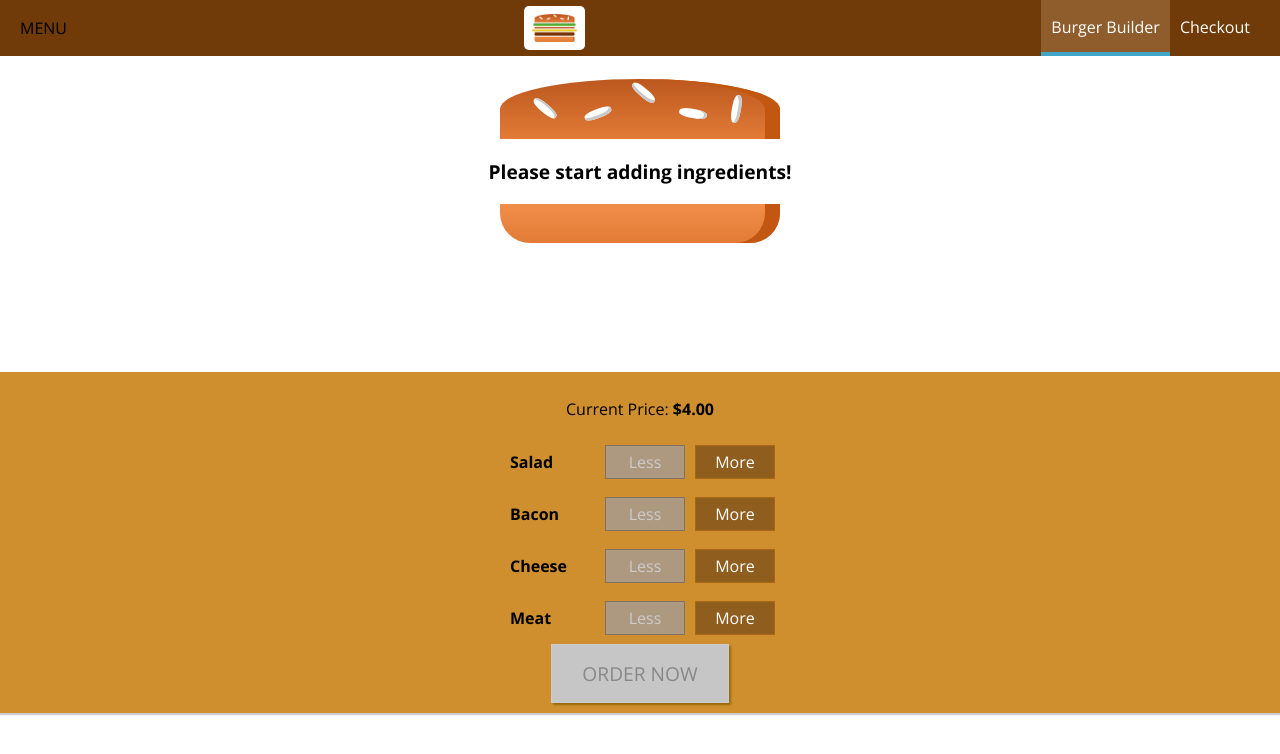
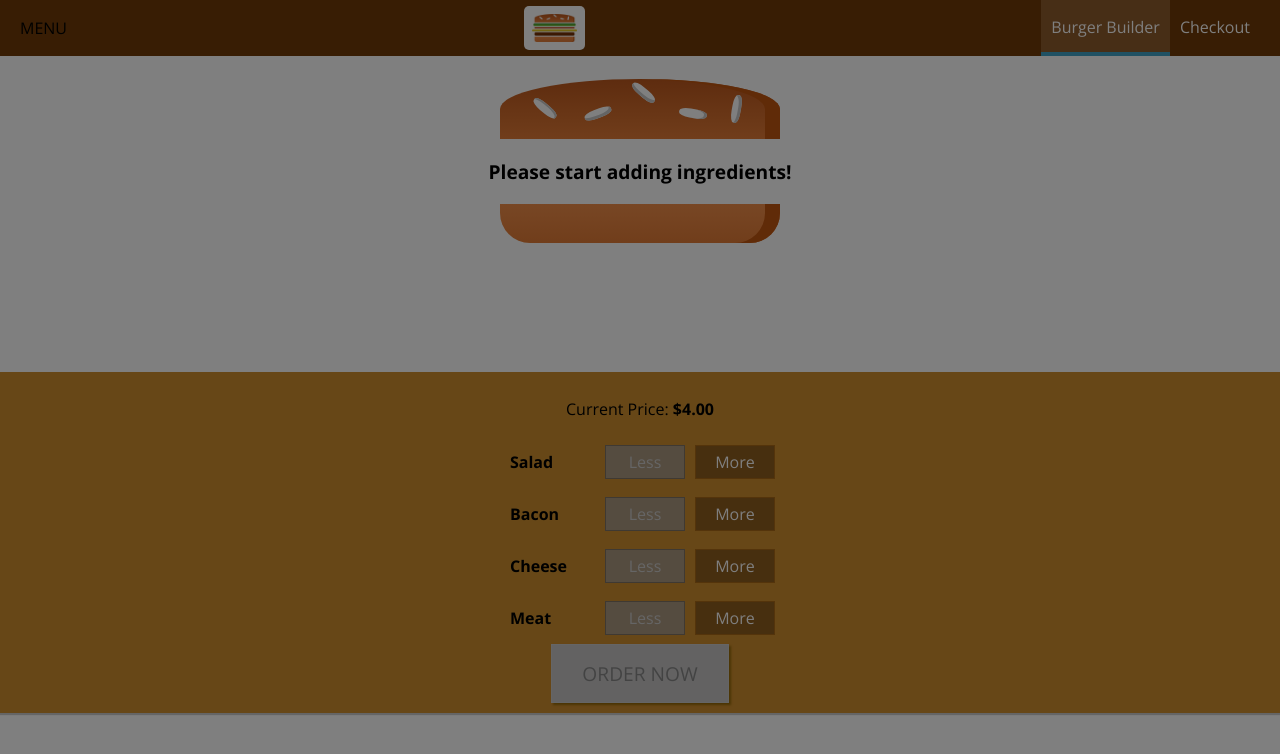
Before and after one commit to annetteong29/burger-builder-repo, a React (Create React App) app: page / in a window 1280 px wide. Shown: the top 754 px of the page. Built offline with nearby package versions, Linux system fonts and the light colour scheme.

Commit message:
Close side drawer

```diff
--- a/src/components/Layout/Layout.js
+++ b/src/components/Layout/Layout.js
@@ -1,18 +1,32 @@
-import React from 'react';
+import React, { Component} from 'react';
 import Aux from '../../hoc/Aux';
 import classes from './Layout.module.css';
 import Toolbar from '../Navigation/Toolbar/Toolbar';
 import SideDrawer from '../Navigation/SideDrawer/SideDrawer';
 
-const layout = ( props ) => (
+class Layout extends Component {
+    state = {
+        showSideDrawer: true
+    }
+
+    sideDrawerClosedHandler = () => {
+        this.setState({showSideDrawer: false});
+    }
+
+    render() {
+        return(
         <Aux>
             <Toolbar />
-        <SideDrawer />
+            <SideDrawer
+                closed={this.sideDrawerClosedHandler}
+                open={this.state.showSideDrawer}/>
             <main className={classes.Content}>
                 {/* output the component this layout wraps */}
-            {props.children}
+                {this.props.children}
             </main>
         </Aux>
-);
+        )
+    };
+};
 
-export default layout;
+export default Layout;
--- a/src/components/Navigation/NavigationItems/NavigationItems.module.css
+++ b/src/components/Navigation/NavigationItems/NavigationItems.module.css
@@ -5,7 +5,7 @@
     list-style: none;
     display: flex;
     flex-flow: column;
-    align-items: center;
+    align-items: left;
     height: 100%;
 }
 
--- a/src/components/Navigation/SideDrawer/SideDrawer.js
+++ b/src/components/Navigation/SideDrawer/SideDrawer.js
@@ -2,13 +2,22 @@
 import NavigationItems from '../NavigationItems/NavigationItems';
 import Logo from '../../Logo/Logo';
 import classes from './SideDrawer.module.css';
+import Backdrop from '../../UI/Backdrop/Backdrop';
+import Aux from '../../../hoc/Aux';
 
 const sideDrawer = (props) => {
     // conditionally attach CSS classes to allow animations
     // when drawer is closed or opened
     // so {} instead of ()
+    let attachedClasses = [classes.SideDrawer, classes.Close]
+    if (props.open) {
+        attachedClasses = [classes.SideDrawer, classes.Open]
+    }
+
     return (
-        <div className={classes.SideDrawer}>
+        <Aux>
+            <Backdrop show={props.open} clicked={props.closed}/>
+            <div className={attachedClasses.join(' ')}>
             <div className={classes.Logo}>
                 {/* height="11%" */}
                 <Logo />
@@ -17,6 +26,7 @@
                 <NavigationItems />
             </nav>
             </div>
+        </Aux>
     );
 };
 
```
Lines whose indentation alone changed are shown as unchanged.
